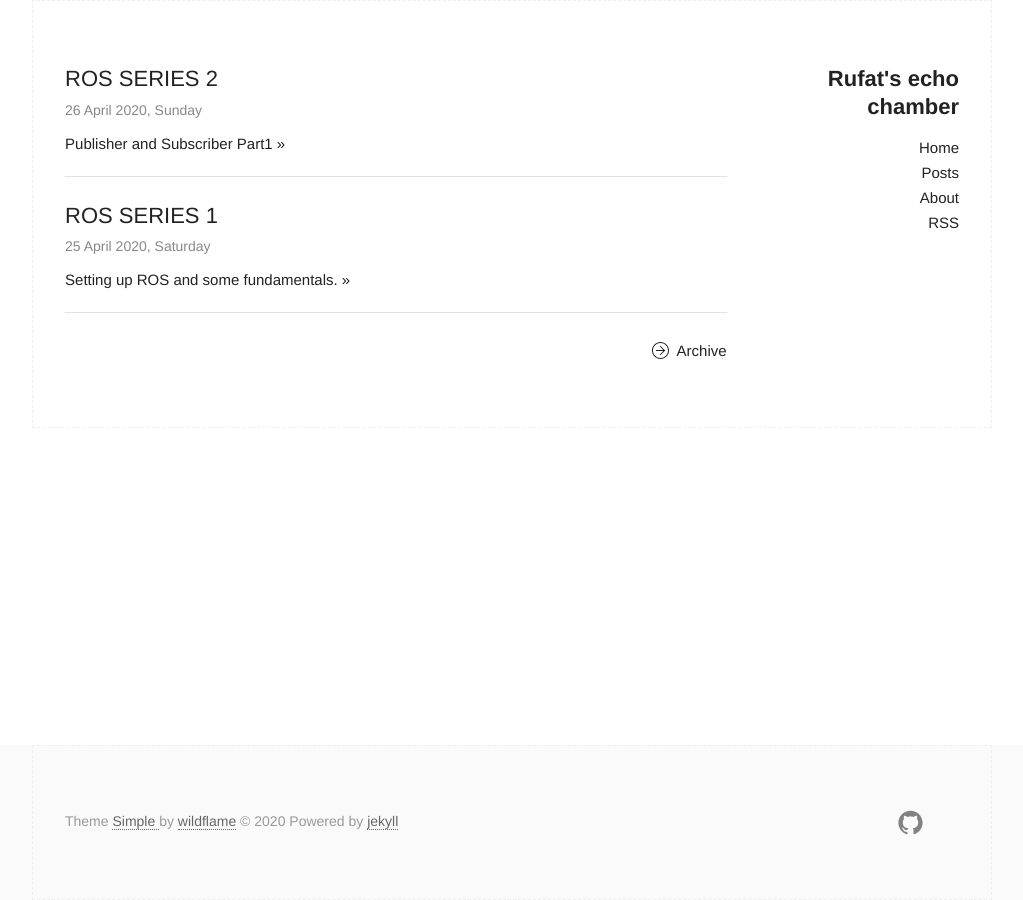
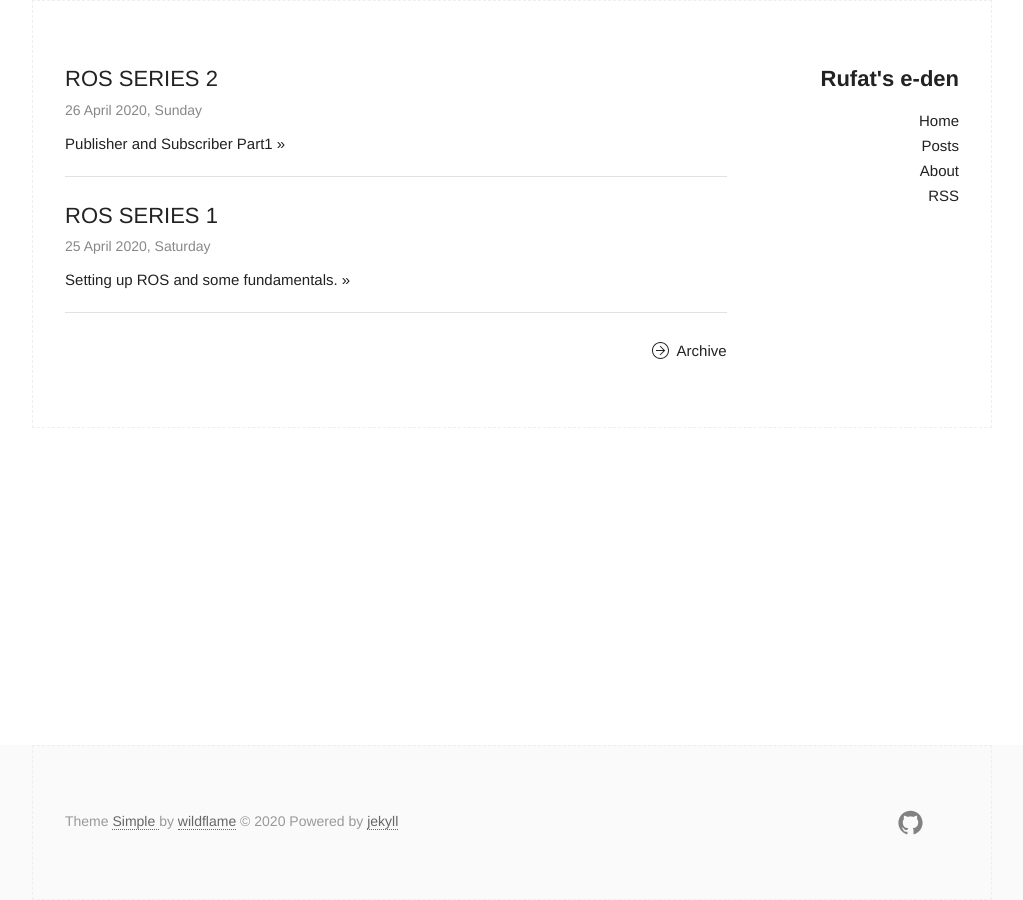
Before and after one commit to rrufat/rrufat.github.io, a Jekyll site: the page built from index.html, in a window 1280 px wide. Shown: the whole page, without its empty margins (128-1151 px from the left). Built offline with Jekyll 4.4.1, drawn with Linux system fonts in a browser that asks for light colours.

Commit message:
Update _config.yml

```diff
--- a/_config.yml
+++ b/_config.yml
@@ -6,7 +6,7 @@
 # 'jekyll serve'. If you change this file, please restart the server process.
 
 # Site settings
-title: Rufat's echo chamber
+title: Rufat's e-den
 email: rufat.rbayramov@gmail.com
 description: > # this means to ignore newlines until "baseurl:"
   Write an awesome description for your new site here. You can edit this
```
